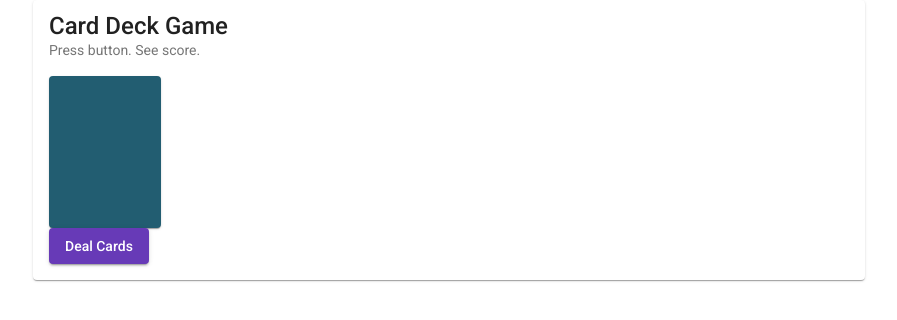
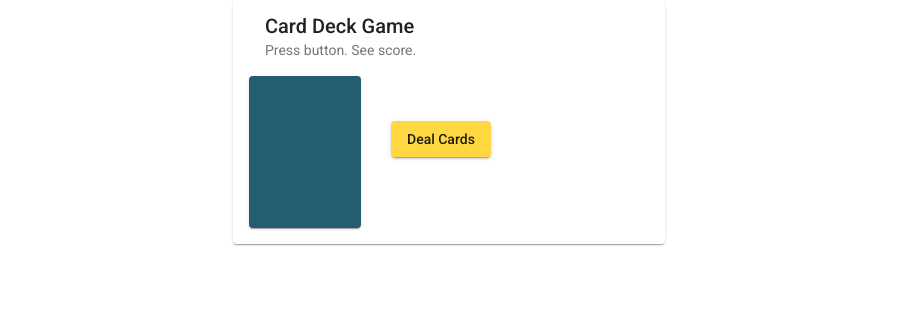
Before and after one commit to ap2322/card-deck-ui, an Angular app: page / in a window 1280 px wide. Shown: the top 320 px of the page, without its empty margins (191-1088 px from the left). Built offline with nearby package versions, Linux system fonts and the light colour scheme.

Commit message:
Update styling on start game component

```diff
--- a/src/app/app.module.ts
+++ b/src/app/app.module.ts
@@ -2,7 +2,7 @@ import { BrowserModule } from '@angular/platform-browser';
 import { NgModule } from '@angular/core';
 import { MatButtonModule } from '@angular/material/button';
 import { MatCardModule } from '@angular/material/card';
-
+import { MatGridListModule } from '@angular/material/grid-list';
 
 import { AppRoutingModule } from './app-routing.module';
 import { AppComponent } from './app.component';
@@ -19,7 +19,8 @@ import { BrowserAnimationsModule } from '@angular/platform-browser/animations';
     AppRoutingModule,
     MatButtonModule,
     BrowserAnimationsModule,
-    MatCardModule
+    MatCardModule,
+    MatGridListModule
   ],
   providers: [],
   bootstrap: [AppComponent]
--- a/src/app/games/game-start/game-start.component.css
+++ b/src/app/games/game-start/game-start.component.css
@@ -1,5 +1,5 @@
 .game-start-card {
-  max-width: 800px;
+  max-width: 400px;
   margin: auto
 }
 
@@ -8,3 +8,19 @@
   height: 120px;
   background: #225D71;
 }
+
+mat-card-content {
+  display: flex;
+  flex-direction: row;
+}
+
+.button-contain {
+  display: flex;
+  flex-direction: column;
+  padding-top: 45px;
+  padding-left: 30px;
+}
+
+mat-button {
+  margin-top: 40px;
+}
--- a/src/app/games/game-start/game-start.component.html
+++ b/src/app/games/game-start/game-start.component.html
@@ -1,11 +1,14 @@
-
-  <mat-card class="game-start-card">
+<mat-card class="game-start-card">
+  <mat-card-header>
     <mat-card-title>Card Deck Game</mat-card-title>
     <mat-card-subtitle>
       <p>Press button. See score.</p>
     </mat-card-subtitle>
-    <mat-card-content>
-      <mat-card class="game-card"></mat-card>
-      <button mat-raised-button color="primary">Deal Cards</button>
-    </mat-card-content>
-  </mat-card>
+  </mat-card-header>
+  <mat-card-content>
+    <mat-card class="game-card"></mat-card>
+    <div class="button-contain">
+      <button mat-raised-button color="accent">Deal Cards</button>
+    </div>
+  </mat-card-content>
+</mat-card>
```
Also changed, not shown: src/custom-theme.scss (deleted), 1 other file (tests, documents, lock files or other folders).
